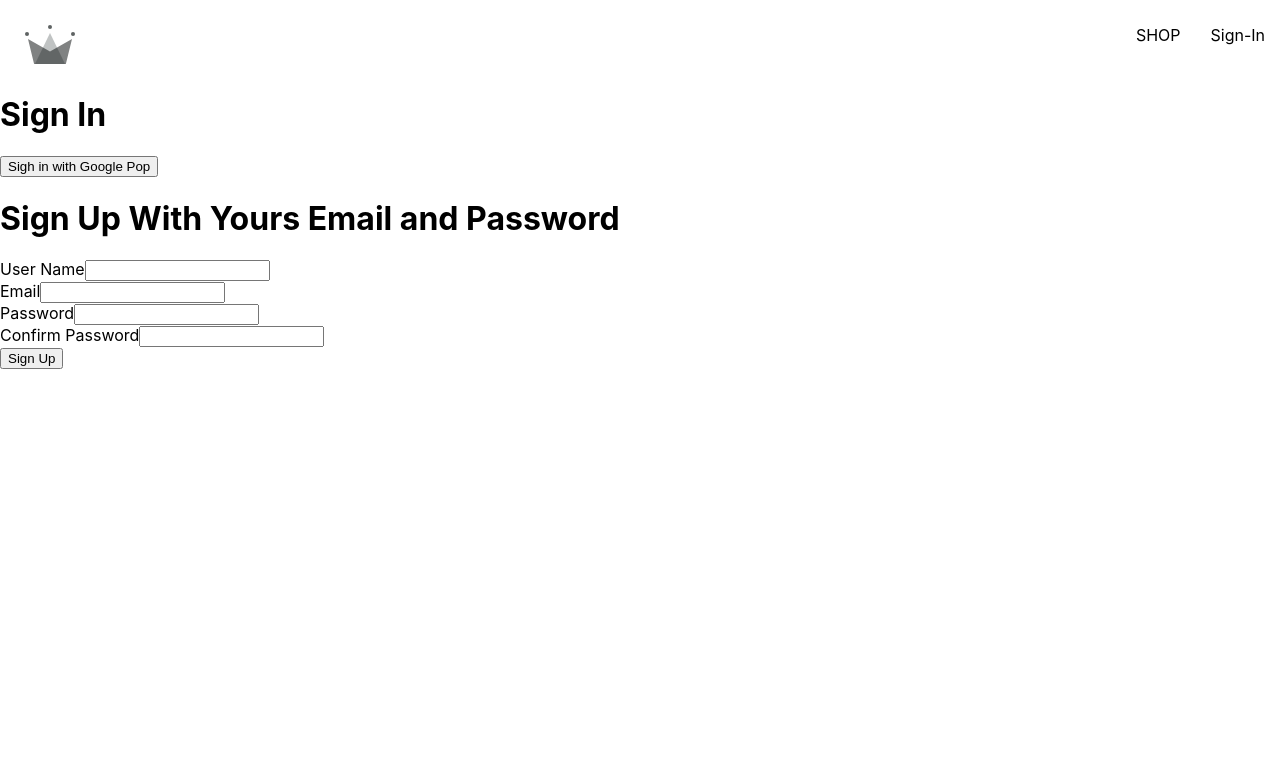
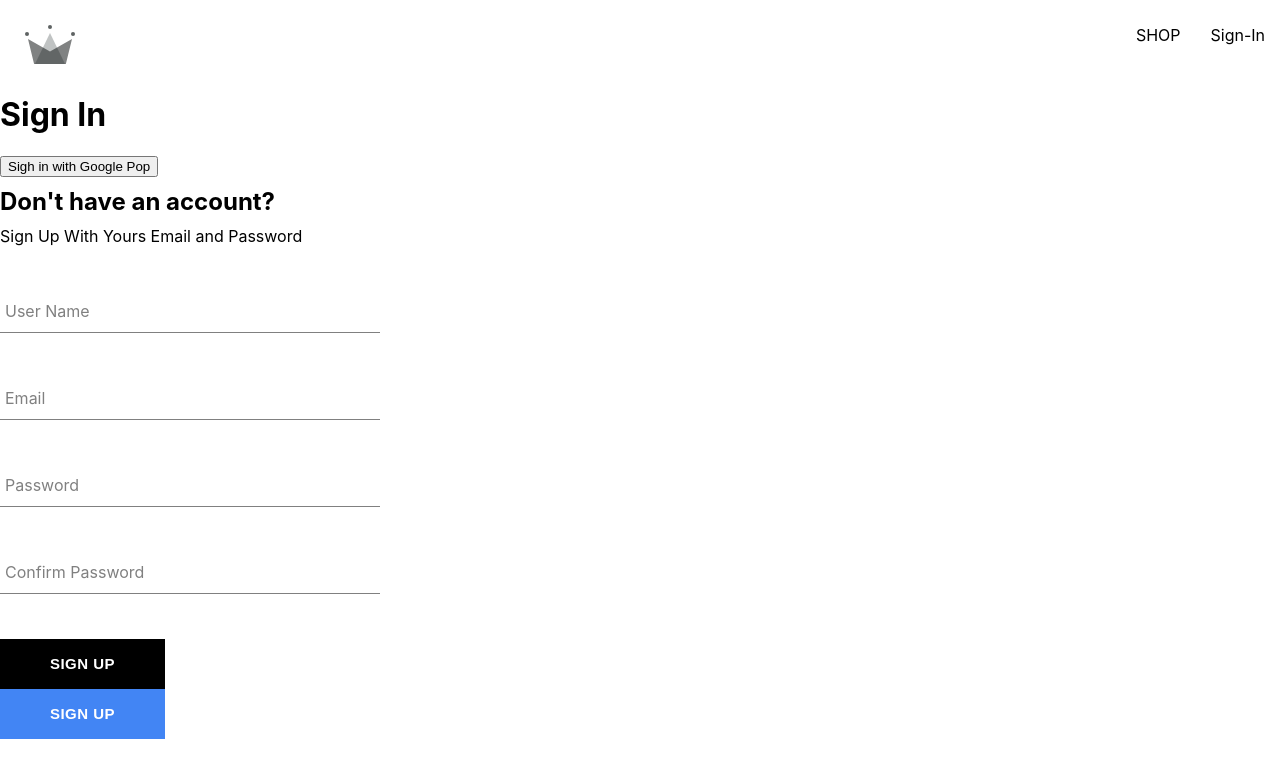
Before and after one commit to Rios-101/capstone-store-fili, a React (Create React App) app: page /signIn in a window 1280 px wide. Shown: the top 778 px of the page. Built offline with nearby package versions, Linux system fonts and the light colour scheme.

Commit message:
stying sign up component

```diff
--- /dev/null
+++ b/src/component/button/button.component.jsx
@@ -0,0 +1,16 @@
+import "./button.style.scss"
+
+const buttonTypeStyle = {
+    google: "google-sign-in",
+    inverted: "inverted"
+}
+
+
+
+const Button = ({value, buttonType, ...otherProp}) =>{
+    return (
+        <button className={`button-container ${buttonTypeStyle[buttonType]}`} {...otherProp}>{value}</button>
+    )
+}
+
+export default Button
--- /dev/null
+++ b/src/component/button/button.style.scss
@@ -0,0 +1,45 @@
+.button-container {
+    min-width: 165px;
+    width: auto;
+    height: 50px;
+    letter-spacing: 0.5px;
+    line-height: 50px;
+    padding: 0 35px 0 35px;
+    font-size: 15px;
+    background-color: black;
+    color: white;
+    text-transform: uppercase;
+    font-weight: bolder;
+    border: none;
+    cursor: pointer;
+    display: flex;
+    justify-content: center;
+
+    &:hover {
+      background-color: white;
+      color: black;
+      border: 1px solid black;
+    }
+
+    &.google-sign-in {
+      background-color: #4285f4;
+      color: white;
+
+      &:hover {
+        background-color: #357ae8;
+        border: none;
+      }
+    }
+
+    &.inverted {
+      background-color: white;
+      color: black;
+      border: 1px solid black;
+
+      &:hover {
+        background-color: black;
+        color: white;
+        border: none;
+      }
+    }
+  }
--- a/src/component/form-input/form-input.component.jsx
+++ b/src/component/form-input/form-input.component.jsx
@@ -1,3 +1,4 @@
+import "./form-input.style.scss";
 
 
 const FormInput = ({label, ...otherInput})=>{
@@ -5,8 +6,8 @@ const FormInput = ({label, ...otherInput})=>{
 
     return (
         <div className="group">
-             <label className={`${otherInput.value.length > 0 ? "shrink" : null}`}>{label}</label>
-            <input {...otherInput}/>
+            <input className="form-input" {...otherInput}/>
+             {label && <label className={`${otherInput.value.length > 0 ? "shrink" : null} form-input-label`}>{label}</label>}
         </div>
     )
 }
--- a/src/component/form-input/form-input.style.scss
+++ b/src/component/form-input/form-input.style.scss
@@ -0,0 +1,54 @@
+$sub-color: grey;
+$main-color: black;
+
+@mixin shrinkLabel {
+  top: -14px;
+  font-size: 12px;
+  color: $main-color;
+}
+
+.group {
+  position: relative;
+  margin: 45px 0;
+
+  .form-input {
+    background: none;
+    background-color: white;
+    color: $sub-color;
+    font-size: 18px;
+    padding: 10px 10px 10px 5px;
+    display: block;
+    width: 100%;
+    border: none;
+    border-radius: 0;
+    border-bottom: 1px solid $sub-color;
+    margin: 25px 0;
+
+    &:focus {
+      outline: none;
+    }
+
+    &:focus ~ .form-input-label {
+      @include shrinkLabel();
+    }
+  }
+
+  input[type='password'] {
+    letter-spacing: 0.3em;
+  }
+
+  .form-input-label {
+    color: $sub-color;
+    font-size: 16px;
+    font-weight: normal;
+    position: absolute;
+    pointer-events: none;
+    left: 5px;
+    top: 10px;
+    transition: 300ms ease all;
+
+    &.shrink {
+      @include shrinkLabel();
+    }
+  }
+}
--- a/src/component/sign-in-form/sign-in-form.component.jsx
+++ b/src/component/sign-in-form/sign-in-form.component.jsx
@@ -1,6 +1,8 @@
 import { useState } from 'react';
 import { createAuthuUserWithEmailAndPassword,creatDocumentFromAuth } from '../../utilities/firebase/firebase.utility';
 import FormInput from '../form-input/form-input.component';
+import Button from './../button/button.component';
+import "./sign-in-form.style.scss";
 
 const defaultFormField = {
     displayName: "",
@@ -54,8 +56,9 @@ const SignInForm = ()=>{
     }
 
     return (
-        <div>
-            <h1>Sign Up With Yours Email and Password</h1>
+        <div className="sign-up-container">
+            <h2>Don't have an account?</h2>
+            <span>Sign Up With Yours Email and Password</span>
 
             <form onSubmit={submitHandler}>
                 {/* <label>User Name</label>
@@ -76,7 +79,8 @@ const SignInForm = ()=>{
                 <input type="password" name="confirmPassword" required onChange={onChangeHandler} value={confirmPassword}/> */}
                 <FormInput label="Confirm Password" type="password" name="confirmPassword" required onChange={onChangeHandler} value={confirmPassword}/>
 
-                <button type="submit">Sign Up</button>
+                <Button value="Sign Up" type="submit" />
+                <Button value="Sign Up" type="submit" buttonType="google"/>
             </form>
         </div>
     )
--- /dev/null
+++ b/src/component/sign-in-form/sign-in-form.style.scss
@@ -0,0 +1,9 @@
+.sign-up-container{
+    display:flex;
+    flex-direction:column;
+    width:380px;
+
+    h2{
+        margin: 10px 0;
+    }
+}
```
